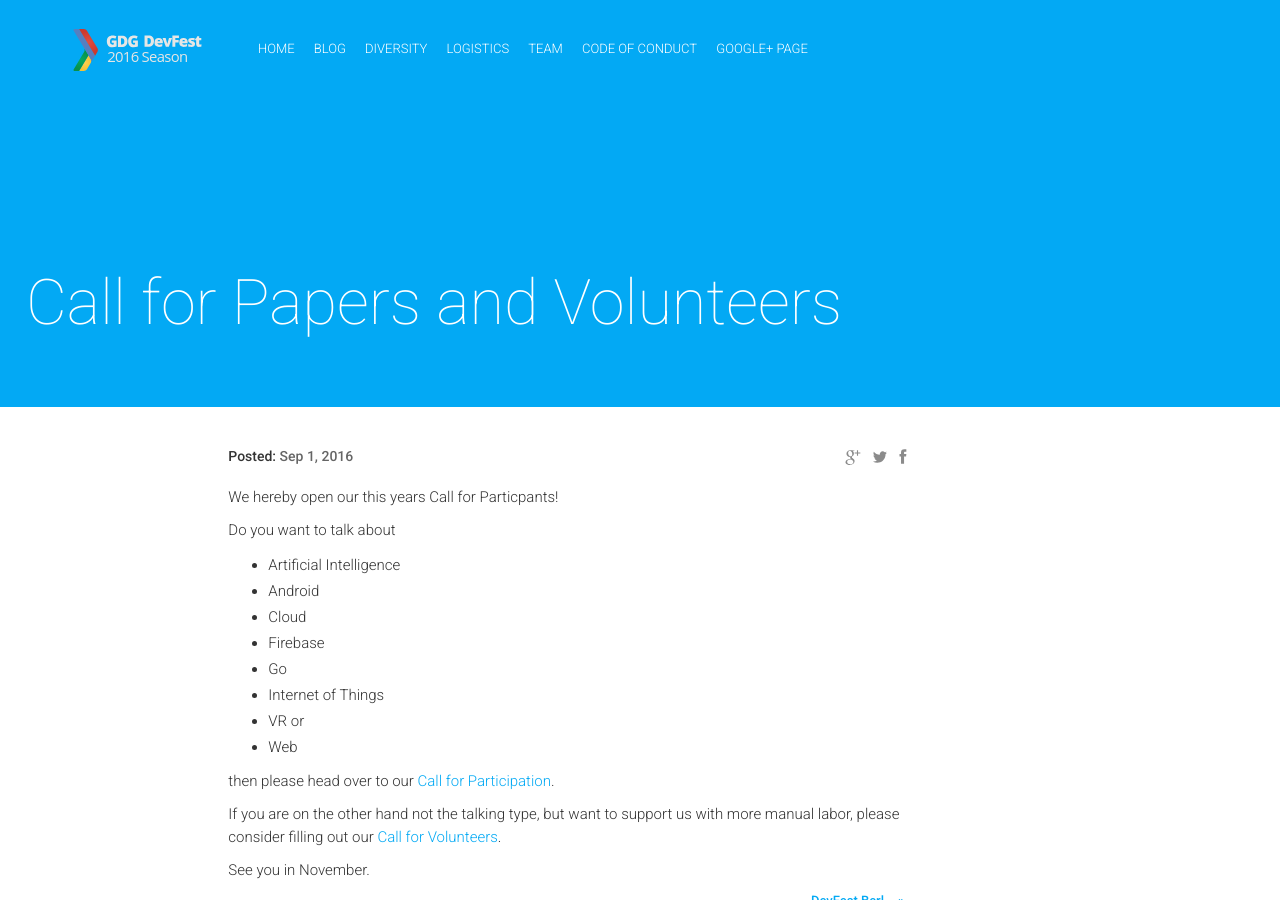
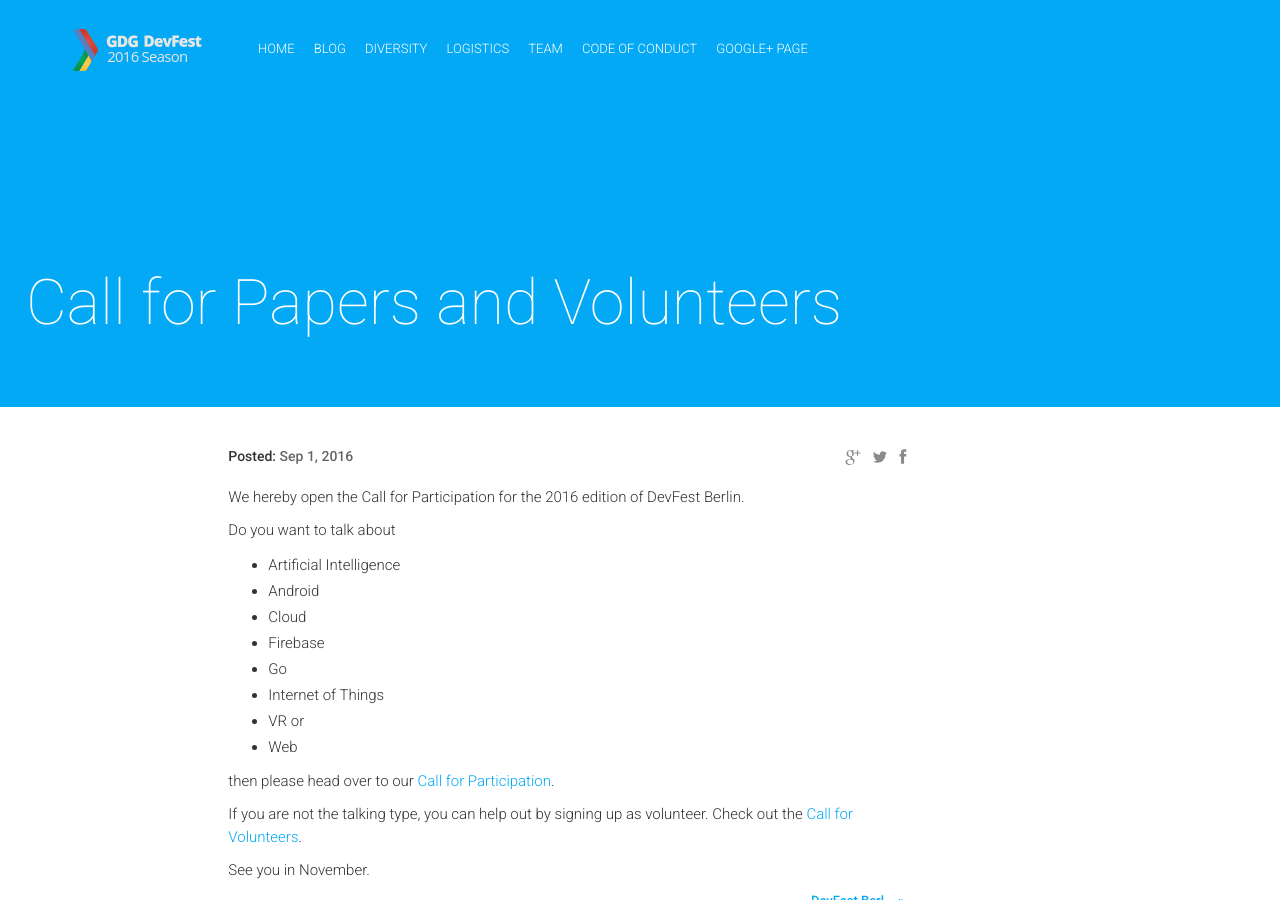
Before and after one commit to devfest-berlin/2016.devfest-berlin.de, a Jekyll site: the page built from _posts/2016-11-01-devfest-cfp-cfv.markdown, in a window 1280 px wide and 900 px high. Built offline with Jekyll 4.4.1, drawn with Linux system fonts in a browser that asks for light colours; nearby versions of some CDN libraries; comment, search, counter and statistics services are not loaded.

Commit message:
Adding PR remarks ...

```diff
--- a/_posts/2016-11-01-devfest-cfp-cfv.markdown
+++ b/_posts/2016-11-01-devfest-cfp-cfv.markdown
@@ -5,7 +5,7 @@
 isStaticPost: false
 ---
 
-We hereby open our this years Call for Particpants!
+We hereby open the Call for Participation for the 2016 edition of DevFest Berlin.
 
 Do you want to talk about
 
@@ -20,6 +20,6 @@
 
 then please head over to our [Call for Participation](https://www.papercall.io/devfest-berlin-2016).
 
-If you are on the other hand not the talking type, but want to support us with more manual labor, please consider filling out our [Call for Volunteers](http://bit.ly/devfest-berlin-volunteers).
+If you are not the talking type, you can help out by signing up as volunteer. Check out the [Call for Volunteers](http://bit.ly/devfest-berlin-volunteers).
 
 See you in November.
```
